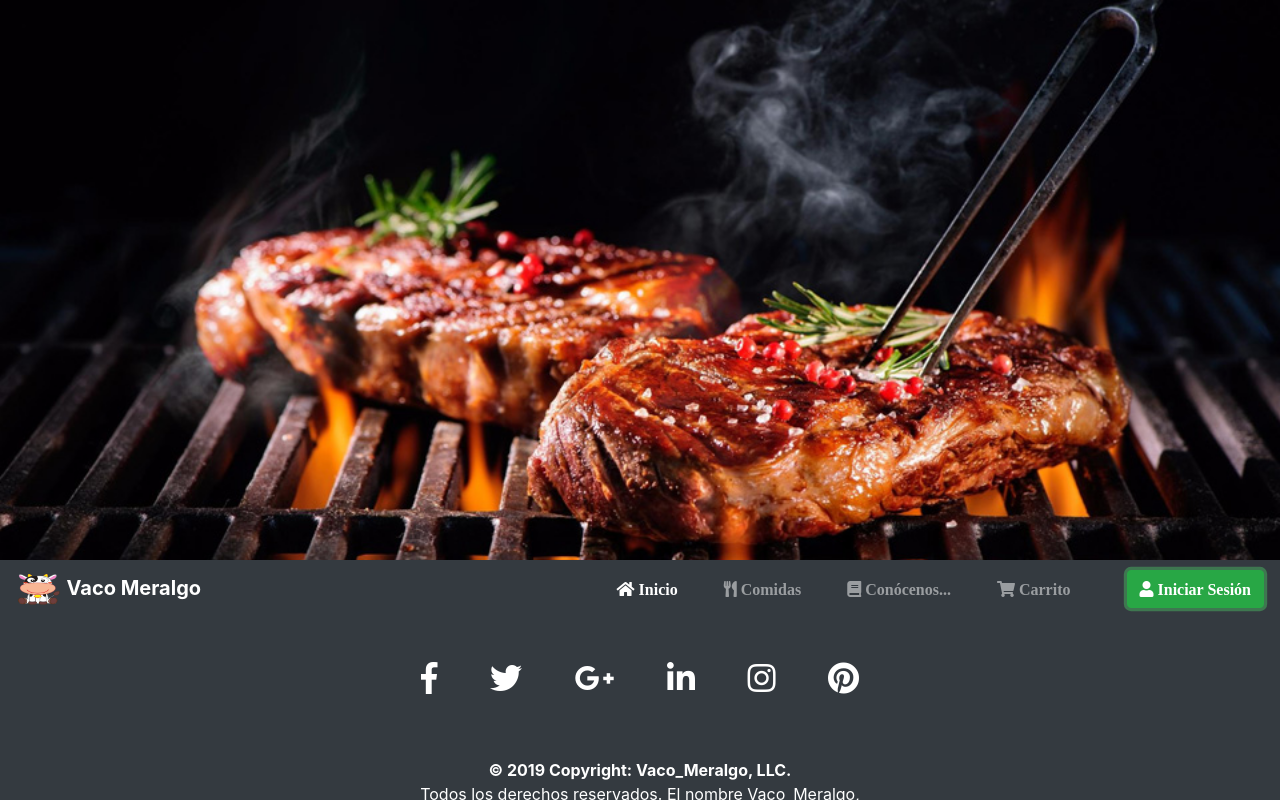
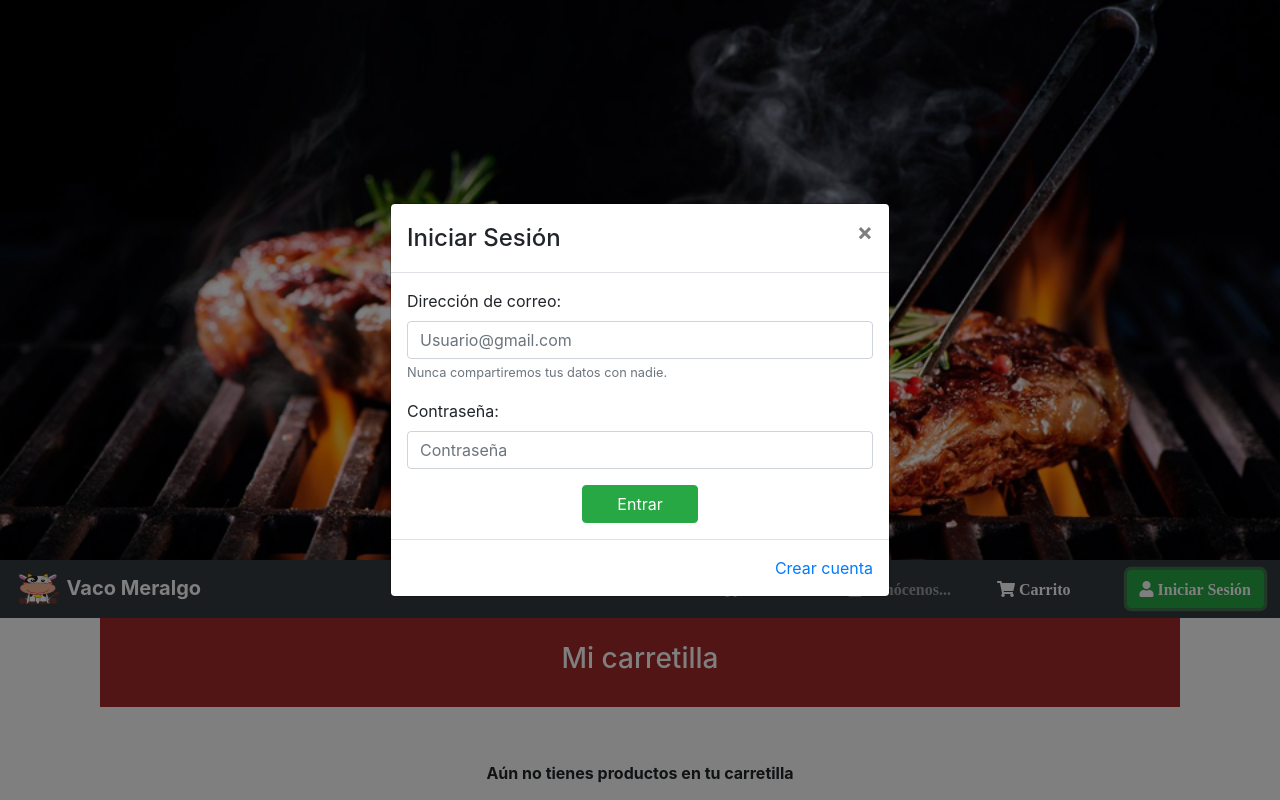
Before and after one commit to Andhony/Vaco_Meralgo, a plain HTML site: page HTML/carretilla.html in a window 1280 px wide. Both pictures are taken after a click on the button "Iniciar Sesión". Shown: the top 800 px of the page. Drawn offline with nearby package versions, Linux system fonts and the light colour scheme.

Commit message:
Carretilla

```diff
--- a/CSS/carretilla.css
+++ b/CSS/carretilla.css
@@ -0,0 +1,19 @@
+.filacarro{
+    width: 100%;
+}
+.carro{
+    display: flex;
+    flex-direction: column;
+    align-items: center;
+    margin: 0 0 2% 0;
+}
+.carro-titulo{
+    text-align: center;
+    background-color: brown;
+    color: white;
+    width: 100%;
+    margin: 0;
+}
+.carro-body{
+    padding: 5%;
+}
--- a/HTML/carretilla.html
+++ b/HTML/carretilla.html
@@ -5,8 +5,9 @@
     <meta name="viewport" content="width=device-width, initial-scale=1.0">
     <meta http-equiv="X-UA-Compatible" content="ie=edge">
     <title>Vaco Meralgo</title>
-    <link rel="shortcut icon" href="/Imagenes/Vaco_Meralgo.png"/>
-    <link rel="stylesheet" href="/CSS/style.css">
+    <link rel="shortcut icon" href="../Imagenes/Vaco_Meralgo.png"/>
+    <link rel="stylesheet" href="../CSS/style.css">
+    <link rel="stylesheet" href="../CSS/carretilla.css">
     <link rel="stylesheet" href="https://use.fontawesome.com/releases/v5.7.0/css/all.css" integrity="sha384-lZN37f5QGtY3VHgisS14W3ExzMWZxybE1SJSEsQp9S+oqd12jhcu+A56Ebc1zFSJ" crossorigin="anonymous">
     <link rel="stylesheet" href="https://maxcdn.bootstrapcdn.com/bootstrap/4.3.1/css/bootstrap.min.css">
     <script src="https://ajax.googleapis.com/ajax/libs/jquery/3.4.1/jquery.min.js"></script>
@@ -14,10 +15,10 @@
     <script src="https://maxcdn.bootstrapcdn.com/bootstrap/4.3.1/js/bootstrap.min.js"></script>
 </head>
 <body>
-    <img src="/Imagenes/banner.jpg" alt="Mi banner" id="banner">
+    <img src="../Imagenes/banner.jpg" alt="Mi banner" id="banner">
     <nav class="navbar navbar-expand-lg navbar-dark bg-dark sticky-top">
         <a class="navbar-brand brand-logo" href="index.html" >
-            <img src="/Imagenes/Vaco_Meralgo.png" alt="Vaco_Meralgo" id="logo">
+            <img src="../Imagenes/Vaco_Meralgo.png" alt="Vaco_Meralgo" id="logo">
             <b> Vaco Meralgo </b>
         </a>
         <button class="navbar-toggler" type="button" data-toggle="collapse" data-target="#navbarTogglerDemo02" aria-controls="navbarTogglerDemo02" aria-expanded="false" aria-label="Toggle navigation">
@@ -25,17 +26,17 @@
         </button>
         <div class= "collapse navbar-collapse" id="navbarTogglerDemo02" >
             <ul class= "navbar-nav mr-auto mt-2 mt-lg-0" >
-                <li class= "nav-item active" >
-                    <a class= "nav-link" href= "/index.html"><i class="fas fa-home"> Inicio </i></a>
+                <li class= "nav-item">
+                    <a class= "nav-link" href= "../index.html"><i class="fas fa-home"> Inicio </i></a>
                 </li>
                 <li class= "nav-item" >
-                    <a class= "nav-link" href= "/HTML/comidas.html"> <i class="fas fa-utensils"> Comidas </i></a>
+                    <a class= "nav-link" href= "../HTML/comidas.html"> <i class="fas fa-utensils"> Comidas </i></a>
                 </li>
                 <li class= "nav-item" >
-                    <a class= "nav-link" href= "/HTML/conocenos.html"> <i class="fas fa-book"> Conócenos... </i></a>
+                    <a class= "nav-link" href= "../HTML/conocenos.html"> <i class="fas fa-book"> Conócenos... </i></a>
                 </li>
-                <li class="nav-item">
-                    <a class="nav-link" href="/HTML/carretilla.html"><i class="fas fa-shopping-cart"> Carrito</i></a>
+                <li class="nav-item active">
+                    <a class="nav-link" href="../HTML/carretilla.html"><i class="fas fa-shopping-cart"> Carrito</i></a>
                 </li>
             </ul>
             <form class= "form-inline my-2 my-lg-0" >
@@ -44,6 +45,52 @@
 
         </div>
     </nav>
+    <div class="container">
+            <div class="modal fade" id="myModal">
+                <div class="modal-dialog modal-dialog-centered">
+                    <div class="modal-content">
+                        <div class="modal-header">
+                            <h4 class="modal-title">Iniciar Sesión</h4>
+                            <button type="button" class="close" data-dismiss="modal">&times;</button>
+                        </div>
+                        <div class="modal-body">
+                            <form>
+                                <div class="form-group">
+                                  <label for="exampleInputEmail1"> Dirección de correo:</label>
+                                  <input type="email" class="form-control" id="exampleInputEmail1" aria-describedby="emailHelp" placeholder="Usuario@gmail.com">
+                                  <small id="emailHelp" class="form-text text-muted">Nunca compartiremos tus datos con nadie.</small>
+                                </div>
+                                <div class="form-group">
+                                  <label for="exampleInputPassword1"> Contraseña: </label>
+                                  <input type="password" class="form-control" id="exampleInputPassword1" placeholder="Contraseña">
+                                </div>
+                                <div id="enviar">
+                                    <button type="submit" class="btn btn-success"> Entrar</button>
+                                </div>
+                              </form>
+                        </div>
+                        <div class="modal-footer">
+                            <a href="../HTML/formCuenta.html">Crear cuenta</a>
+                        </div>
+                    </div>
+                </div>
+            </div>
+        </div>
+    <div class="container">
+        <div class="row filacarro">
+            <div class="col-md-12 carro">
+                <div class="carro-titulo">
+                    <br>
+                    <h3>Mi carretilla</h3>
+                    <br>
+                </div>
+                <div class="carro-body">
+                    <b><p>Aún no tienes productos en tu carretilla</p></b>
+                </div>
+                <a href="../HTML/comidas.html" class="btn btn-success">Ir al menú</a>
+            </div>
+        </div>
+    </div>
 </body>
 <footer class="page-footer font-small bg-dark">
     <div class="container">
```
Also changed, not shown: index.html (+1 -1 lines).
